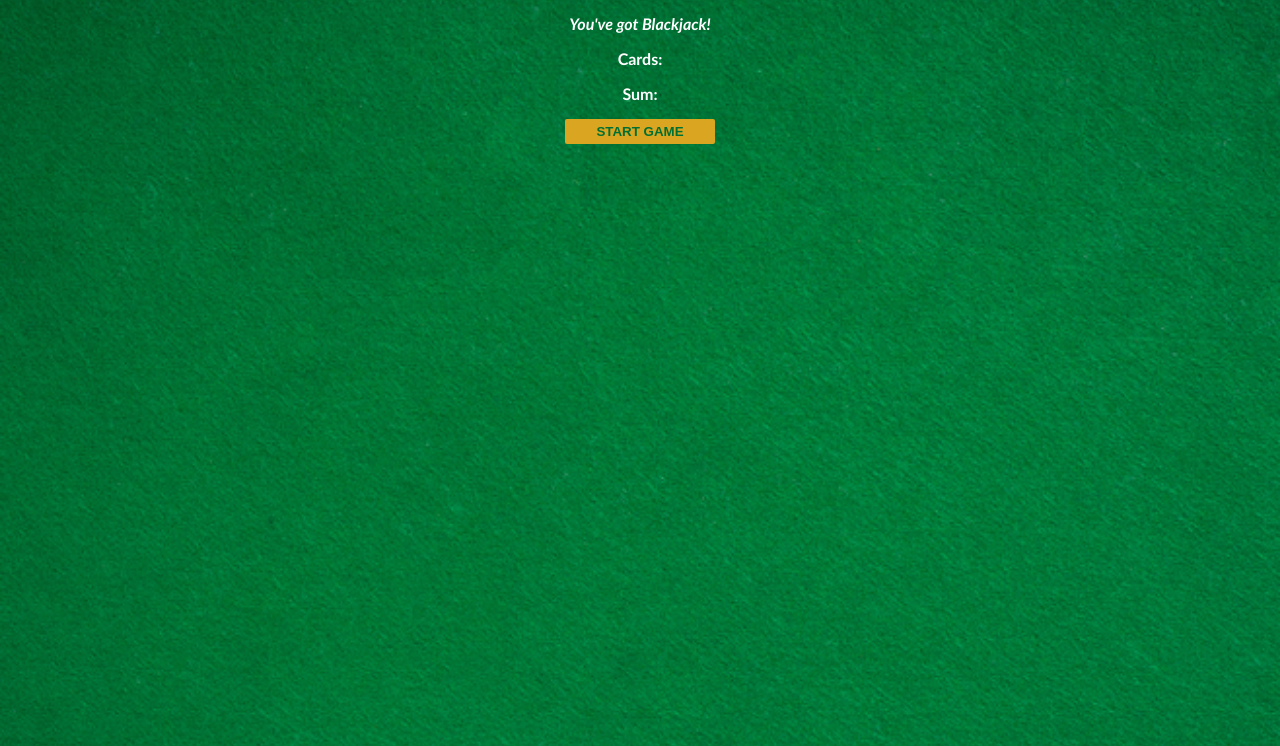
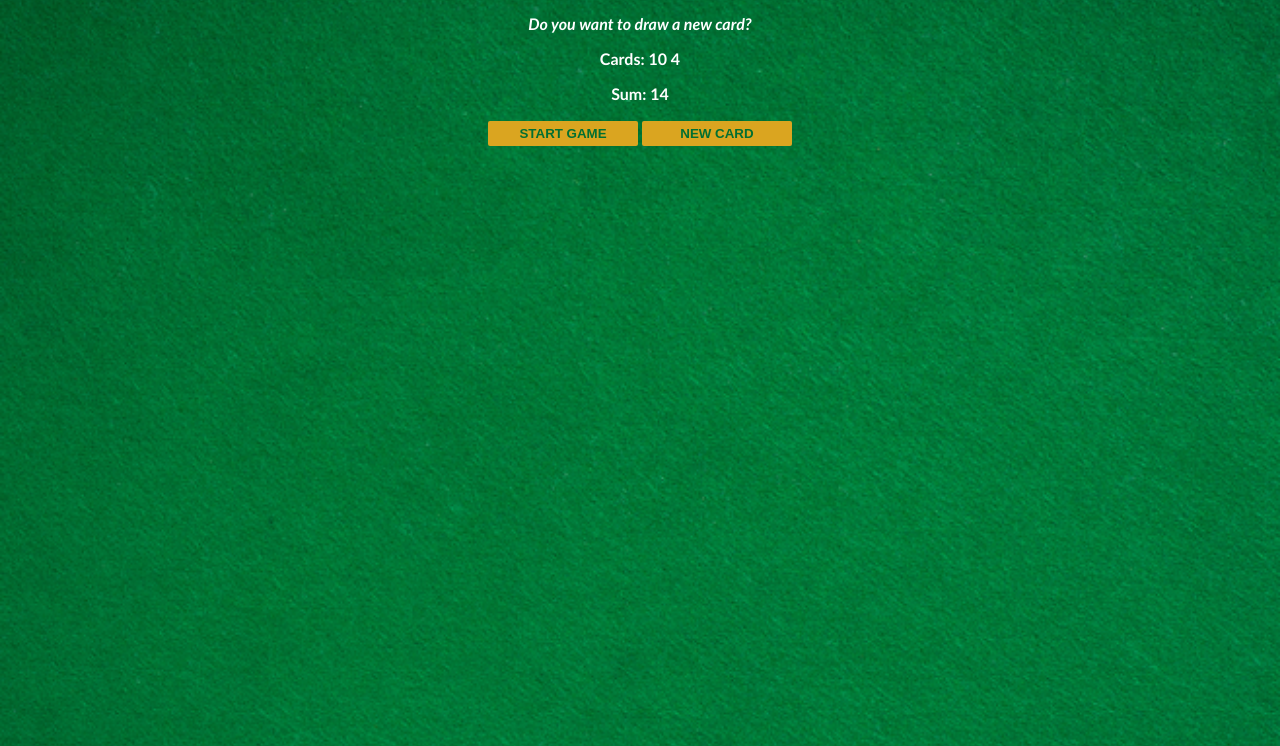
Before and after one commit to YannouPio/front-end-dev, a website built with Vite: page blackjack-game/index.html in a window 1280 px wide. Both pictures are taken after a click on the button "START GAME". Shown: the part 54-800 px from the top of the page. Built offline with nearby package versions, Linux system fonts and the light colour scheme.

Commit message:
Refactor blackjack game styling and add margin to start game button

```diff
--- a/blackjack-game/index.css
+++ b/blackjack-game/index.css
@@ -15,7 +15,6 @@ h1 {
     font-style: italic;
 }
 
-
 button {
     color: #016f32;
     width: 150px;
@@ -25,4 +24,6 @@ button {
     font-weight: bold;
     border: none;
     border-radius: 2px;
+    margin-bottom: 2px;
+    margin-top: 2px;
 }
--- a/blackjack-game/index.html
+++ b/blackjack-game/index.html
@@ -1,13 +1,17 @@
 <html>
+
 <head>
     <link rel="stylesheet" href="index.css">
 </head>
+
 <body>
     <h1>Blackjack</h1>
     <p id="message-el">Want to play a round?</p>
-        <p>Cards:</p>
-        <p>Sum:</p>
+    <p id="cards-el">Cards:</p>
+    <p id="sum-el">Sum:</p>
     <button onclick="startGame()">START GAME</button>
+    <button onclick="newCard()">NEW CARD</button>
     <script src="index.js"></script>
 </body>
+
 </html>
--- a/blackjack-game/index.js
+++ b/blackjack-game/index.js
@@ -1,15 +1,16 @@
 let firstCard = 10
-let secondCard = 11
+let secondCard = 4
 let sum = firstCard + secondCard
 let hasBlackJack = false
 let isAlive = true
 let message = ""
-
-// 1. Store the message-el paragraph in a variable called messageEl
 let messageEl = document.getElementById("message-el")
-console.log(messageEl)
+let sumEl = document.getElementById("sum-el")
+let cardsEl = document.getElementById("cards-el")
 
 function startGame() {
+    cardsEl.textContent = "Cards: " + firstCard + " " + secondCard
+    sumEl.textContent = "Sum: " + sum
     if (sum <= 20) {
         message = "Do you want to draw a new card?"
     } else if (sum === 21) {
@@ -19,6 +20,16 @@ function startGame() {
         message = "You're out of the game!"
         isAlive = false
     }
-    // 2. Display the message in the messageEl using messageEl.textContent
     messageEl.textContent = message
 }
+
+
+function newCard() {
+    console.log("Drawing a new card from the deck!")
+    // 1. Create a card variable, and hard code its value to a number (2-11)
+    let card = 6
+    // 2. Add the new card to the sum variable
+    sum += card
+    // 3. Call startGame()
+    startGame()
+}
```
Lines whose indentation alone changed are shown as unchanged.
